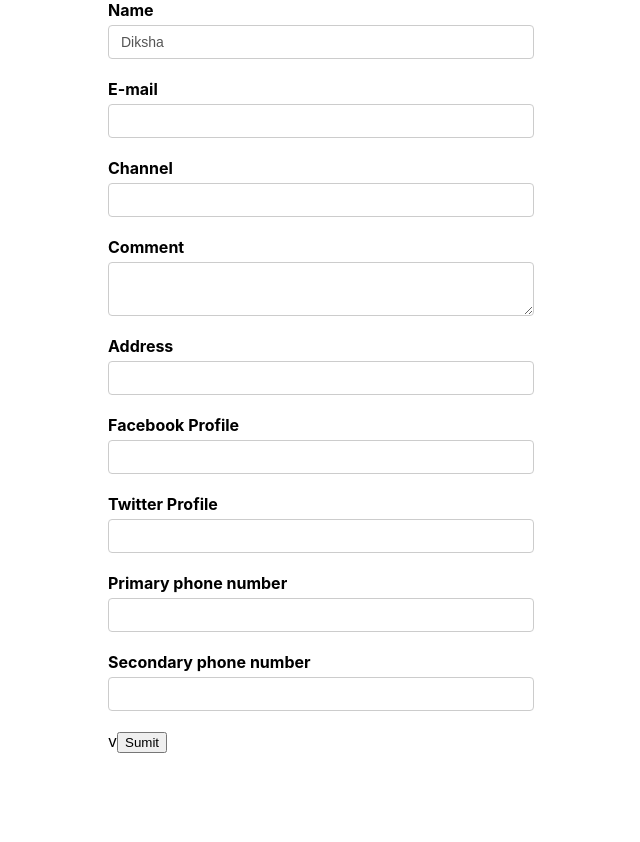
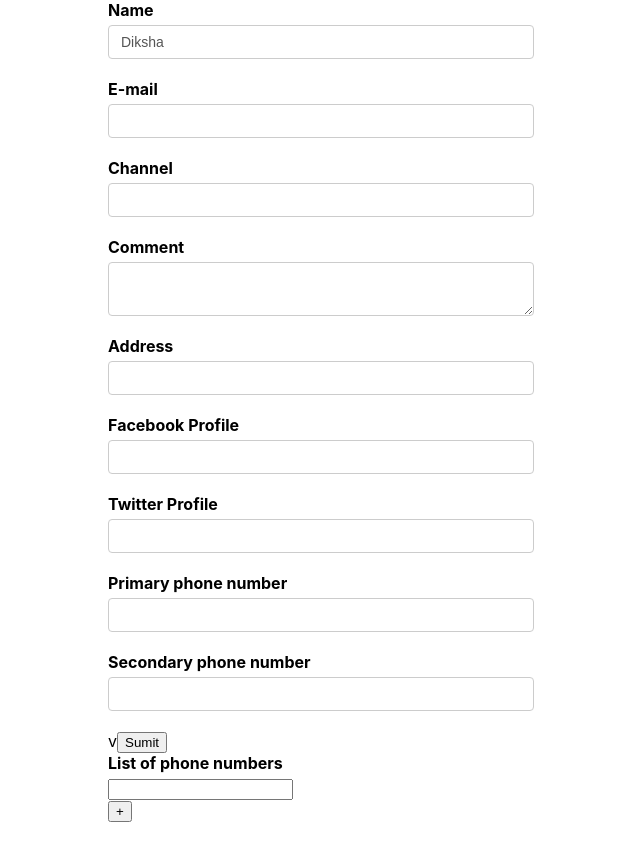
Before and after one commit to Dikmit02/react-formik, a React (Create React App) app: page / in a window 1280 px wide. Shown: the whole page, without its empty margins (319-959 px from the left). Before the commit the page ends 800 px from the top, so only its background shows below. Built offline with nearby package versions, Linux system fonts and the light colour scheme.

Commit message:
fieldArray when does validation runs

```diff
--- a/src/components/YoutubeForm.js
+++ b/src/components/YoutubeForm.js
@@ -1,10 +1,11 @@
 import React from 'react'
 //takes object as its parameter
-import { Formik, Form, Field, ErrorMessage } from 'formik'
+import { Formik, Form, Field, ErrorMessage, FieldArray, FastField } from 'formik'
 import * as Yup from 'yup';
 import TextError from './TextError'
 const YoutubeForm = () => {
 
+    //see diff between Field and FastField
 
     const initialValues = {
         name: 'Diksha',
@@ -17,6 +18,7 @@
             twitter: '',
         },
         phoneNumbers: ['', ''],
+        phNumbers: ['']
     }
 
     const onSubmit = values => {
@@ -32,7 +34,11 @@
     return (
         // <Formic initialValue={initialValue} validationSchema={validationSchema} onSubmit={onSubmit}
         //behaves as contextprovider to all three input field
-        <Formik initialValues={initialValues} validationSchema={validationSchema} onSubmit={onSubmit}>
+        <Formik
+            initialValues={initialValues}
+            validationSchema={validationSchema}
+            onSubmit={onSubmit}
+            validateOnChange={false}>
             {/*  <form onSubmit={formik.handleSubmit}=====<Form */}
             <Form>
 
@@ -102,6 +108,37 @@
                     <Field type='text' id='secondaryPh' name='phoneNumbers[1]' />
                 </div>v
                 <button type="submit">Sumit</button>
+
+
+                <div className='form-control'>
+                    <label>List of phone numbers</label>
+                    <FieldArray name='phNumbers'>
+                        {fieldArrayProps => {
+                            const { push, remove, form } = fieldArrayProps
+                            const { values } = form
+                            const { phNumbers } = values
+                            // console.log('fieldArrayProps', fieldArrayProps)
+                            // console.log('Form errors', form.errors)
+                            return (
+                                <div>
+                                    {phNumbers.map((phNumber, index) => (
+                                        <div key={index}>
+                                            <Field name={`phNumbers[${index}]`} />
+                                            {index > 0 && (
+                                                <button type='button' onClick={() => remove(index)}>
+                                                    -
+                                                </button>
+                                            )}
+                                        </div>
+                                    ))}
+                                    <button type='button' onClick={() => push('')}>
+                                        +
+                                    </button>
+                                </div>
+                            )
+                        }}
+                    </FieldArray>
+                </div>
             </Form>
 
 
@@ -116,3 +153,15 @@
 // 1 hooked up input to the top level Formic component
 //2  it uses name attribute to match up the formic state
 //3 by default  it will render an input element which is what our youtube form had as well(ie it will hook ip to the onBlur onChange and value of the form field)
+
+
+
+
+
+
+
+//when the error runs
+//1 onChange   to stop // validateOnChange={false}
+
+//2 when we blurr out  to stop // validateOnBlur={false}
+//3 when Submit
```
